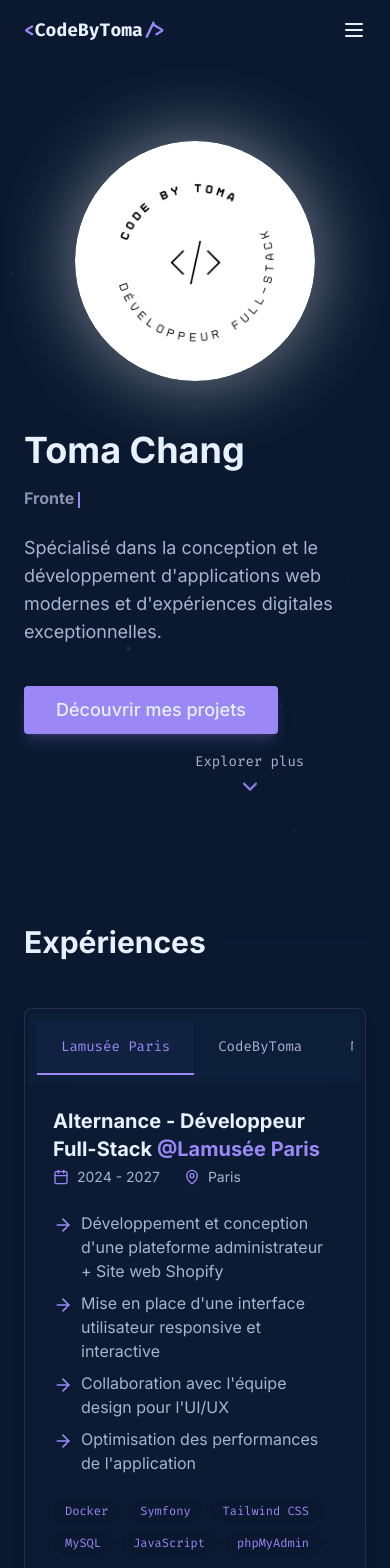
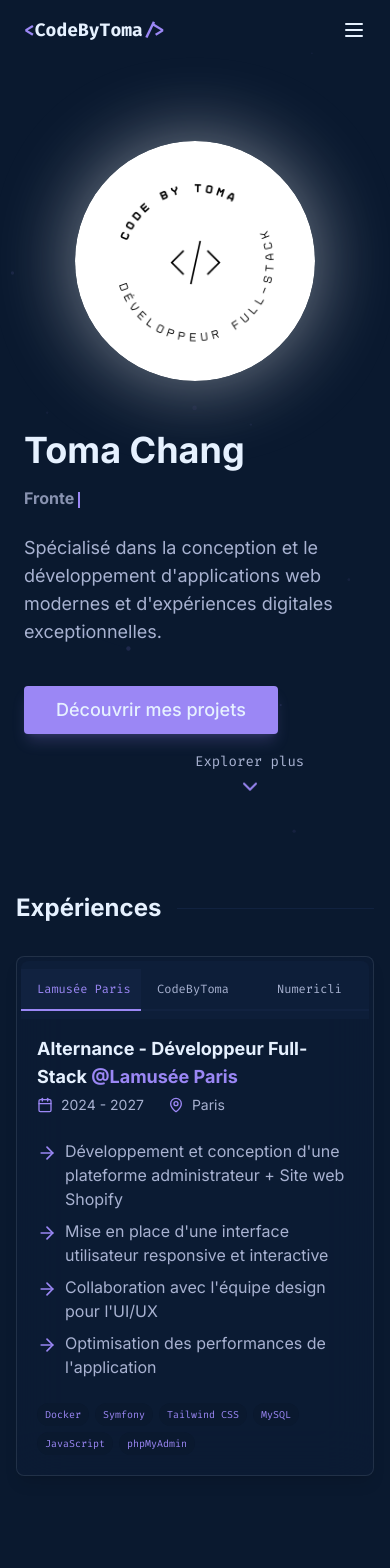
Before and after one commit to CHANG-Toma/portfolio-chang-toma, a Next.js app: page / in a window 390 px wide. Shown: the top 1568 px of the page. Built offline with nearby package versions, Linux system fonts and the light colour scheme.

Commit message:
fix(experience): responsive mobile

```diff
--- a/src/components/Experience.tsx
+++ b/src/components/Experience.tsx
@@ -79,16 +79,16 @@ const Experience = () => {
   const isInView = useInView(ref, { once: false, amount: 0.1 });
 
   return (
-    <section id="experience" className="py-20 px-6 md:px-12 relative">
+    <section id="experience" className="py-12 sm:py-20 px-4 sm:px-6 md:px-12 relative">
       <div className="max-w-7xl mx-auto">
         <motion.div
           ref={ref}
           initial={{ opacity: 0, y: 20 }}
           animate={isInView ? { opacity: 1, y: 0 } : { opacity: 0, y: 20 }}
           transition={{ duration: 0.5 }}
-          className="mb-12 flex items-center"
+          className="mb-8 sm:mb-12 flex items-center"
         >
-          <h2 className="text-3xl md:text-4xl font-bold text-white">
+          <h2 className="text-2xl sm:text-3xl md:text-4xl font-bold text-white">
             Expériences
           </h2>
           <div className="ml-4 flex-grow h-[1px] bg-lightNavy"></div>
@@ -98,13 +98,13 @@ const Experience = () => {
           <div className="md:grid md:grid-cols-3 rounded-lg overflow-hidden">
             {/* Tab navigation */}
             <div className="bg-lightNavy/50 p-2 md:p-0">
-              <div className="flex md:flex-col overflow-x-auto md:overflow-visible scrollbar-hide">
+              <div className="flex md:flex-col overflow-x-auto md:overflow-visible scrollbar-hide -mx-2 sm:mx-0">
                 {experiences.map((exp) => (
                   <button
                     key={exp.id}
                     onClick={() => setActiveTab(exp.id)}
                     className={cn(
-                      "py-4 px-6 font-mono text-sm whitespace-nowrap md:whitespace-normal text-left transition-all duration-300 hover:bg-navy/30 hover:text-purple",
+                      "py-3 sm:py-4 px-4 sm:px-6 font-mono text-xs sm:text-sm whitespace-nowrap md:whitespace-normal text-left transition-all duration-300 hover:bg-navy/30 hover:text-purple min-w-[120px] sm:min-w-0",
                       activeTab === exp.id
                         ? "text-purple border-l-0 md:border-l-2 border-b-2 md:border-b-0 border-purple bg-lightNavy"
                         : "text-lightSlate border-l-0 md:border-l-2 border-b-2 md:border-b-0 border-lightNavy"
@@ -117,7 +117,7 @@ const Experience = () => {
             </div>
 
             {/* Tab content */}
-            <div className="col-span-2 p-6 md:p-8">
+            <div className="col-span-2 p-4 sm:p-6 md:p-8">
               {experiences.map((exp) => (
                 <motion.div
                   key={exp.id}
@@ -130,7 +130,7 @@ const Experience = () => {
                     display: activeTab === exp.id ? 'block' : 'none'
                   }}
                 >
-                  <h3 className="text-xl md:text-2xl font-bold text-white mb-1">
+                  <h3 className="text-lg sm:text-xl md:text-2xl font-bold text-white mb-1">
                     {exp.title} <span className="text-purple">@{exp.company.split(' - ')[1]}</span>
                   </h3>
 
@@ -154,11 +154,11 @@ const Experience = () => {
                     ))}
                   </ul>
 
-                  <div className="flex flex-wrap gap-2 mt-4">
+                  <div className="flex flex-wrap gap-1.5 sm:gap-2 mt-4">
                     {exp.technologies.map((tech, i) => (
                       <span
                         key={i}
-                        className="bg-navy px-3 py-1 rounded-full text-xs font-mono text-purple"
+                        className="bg-navy px-2 sm:px-3 py-1 rounded-full text-[10px] sm:text-xs font-mono text-purple"
                       >
                         {tech}
                       </span>
```
